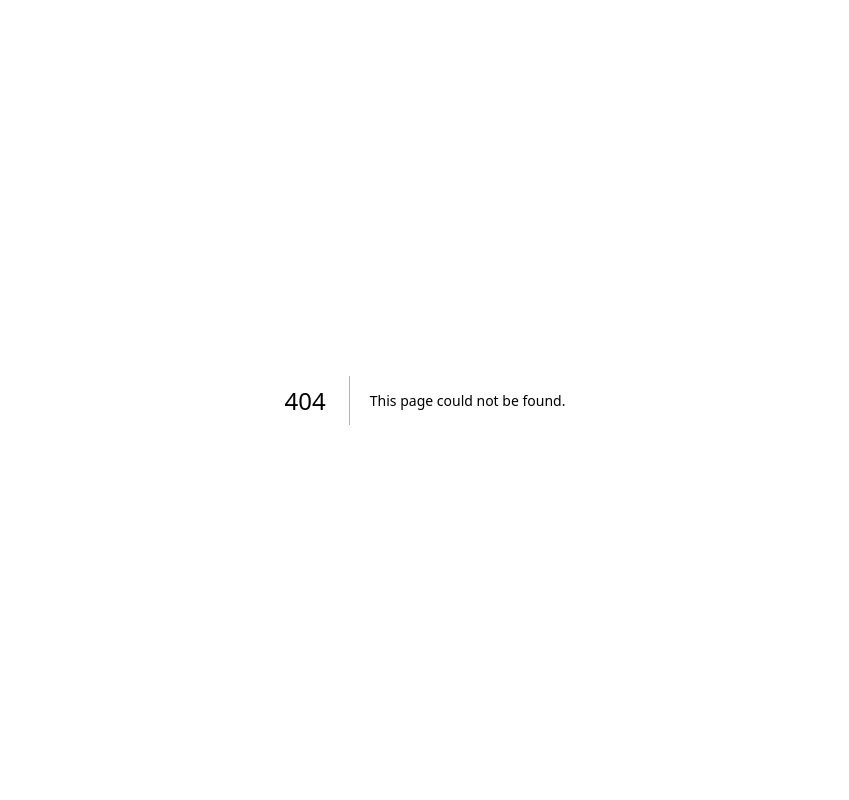
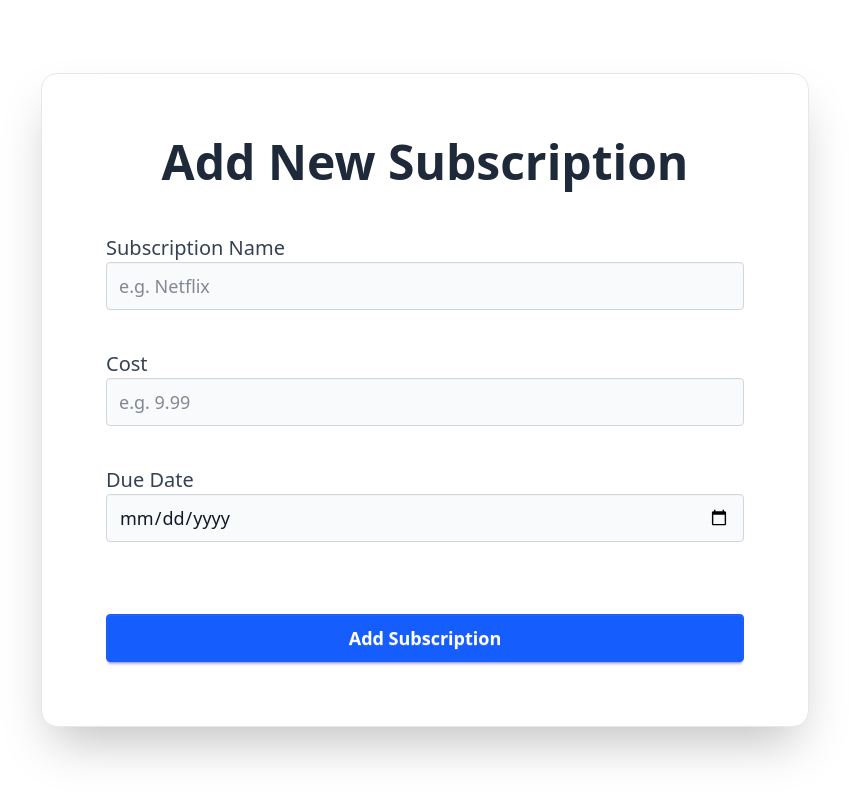
Before and after one commit to qredd121/bill_track, a Next.js app: page /add in a window 1280 px wide. Before the commit this address had no page. Shown: the whole page, without its empty margins (215-1064 px from the left). Built offline with nearby package versions, Linux system fonts and the light colour scheme.

Commit message:
added add sub page

```diff
--- /dev/null
+++ b/src/app/add/page.tsx
@@ -0,0 +1,67 @@
+"use client";
+
+import React, { useState } from "react";
+
+export default function Add() {
+  const [name, setName] = useState("");
+  const [cost, setCost] = useState("");
+  const [dueDate, setDueDate] = useState("");
+
+  const handleSubmit = (e: React.FormEvent) => {};
+
+  return (
+    <div className="min-h-screen flex items-center justify-center bg-white">
+      <div className="w-full max-w-3xl p-16 border border-gray-200 rounded-2xl shadow-2xl bg-white">
+        <h2 className="text-5xl font-bold mb-12 text-center text-gray-800">
+          Add New Subscription
+        </h2>
+        <form onSubmit={handleSubmit} className="flex flex-col gap-10">
+          <label className="form-control w-full">
+            <span className="label-text mb-2 text-xl text-gray-700">
+              Subscription Name
+            </span>
+            <input
+              type="text"
+              value={name}
+              onChange={(e) => setName(e.target.value)}
+              required
+              className="input input-bordered input-lg w-full bg-gray-50 text-gray-900 border-gray-300"
+              placeholder="e.g. Netflix"
+            />
+          </label>
+          <label className="form-control w-full">
+            <span className="label-text mb-2 text-xl text-gray-700">Cost</span>
+            <input
+              type="number"
+              value={cost}
+              onChange={(e) => setCost(e.target.value)}
+              required
+              min="0"
+              step="0.01"
+              className="input input-bordered input-lg w-full bg-gray-50 text-gray-900 border-gray-300"
+              placeholder="e.g. 9.99"
+            />
+          </label>
+          <label className="form-control w-full">
+            <span className="label-text mb-2 text-xl text-gray-700">
+              Due Date
+            </span>
+            <input
+              type="date"
+              value={dueDate}
+              onChange={(e) => setDueDate(e.target.value)}
+              required
+              className="input input-bordered input-lg w-full bg-gray-50 text-gray-900 border-gray-300"
+            />
+          </label>
+          <button
+            type="submit"
+            className="btn btn-primary btn-lg mt-8 bg-blue-600 text-white border-blue-600 hover:bg-blue-700"
+          >
+            Add Subscription
+          </button>
+        </form>
+      </div>
+    </div>
+  );
+}
--- a/src/app/page.tsx
+++ b/src/app/page.tsx
@@ -4,7 +4,7 @@ import Navbar from "@/components/Navbar";
 export default function Home() {
   return (
     <div className="bg-white min-h-screen">
-      <Navbar className="mb-10" />
+      <Navbar className="mb-10" isAdd={false} />
       <DashboardCards
         totalMonthlyExpenses={199}
         totalSubscriptions={12}
--- a/src/components/Navbar.tsx
+++ b/src/components/Navbar.tsx
@@ -1,12 +1,25 @@
+import Link from "next/link";
 import AddSVG from "./AddSVG";
 
-export default function Navbar({ className }: { className?: string }) {
+interface NavbarProps {
+  className?: string;
+  isAdd?: boolean;
+}
+
+export default function Navbar({ className, isAdd }: NavbarProps) {
   return (
-    <div className={className && "navbar shadow-sm  flex"}>
+    <div
+      className={className ? "navbar shadow-sm flex" : "navbar shadow-sm flex"}
+    >
       <p className="text-black font-bold mr-10 pl-4">BillTracker</p>
-      <a className="btn-outline btn-xs text-gray-400 hover:text-black cursor-pointer text-lg justify-end ml-auto">
+      isAdd ?? (
+      <Link
+        href="/add"
+        className="btn-outline btn-xs text-gray-400 hover:text-black cursor-pointer text-lg justify-end ml-auto"
+      >
         <AddSVG className="mr-4 w-8 h-8" />
-      </a>
+      </Link>
+      )
     </div>
   );
 }
```
